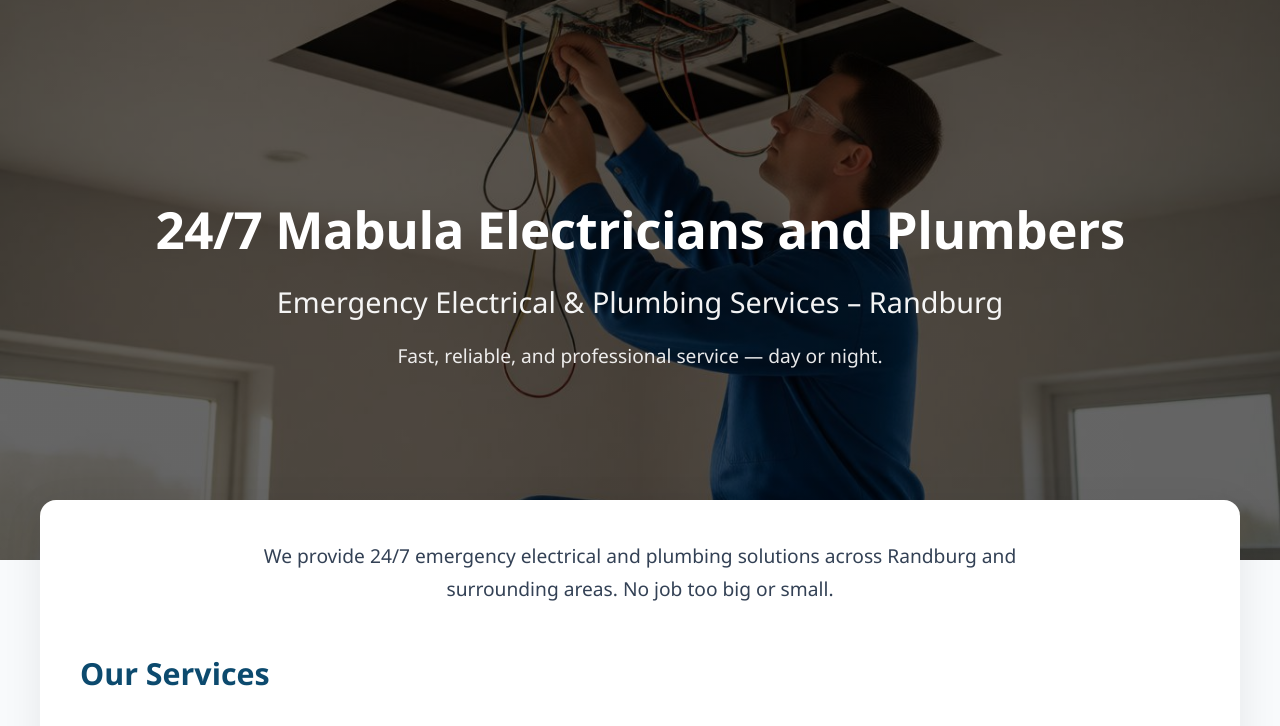
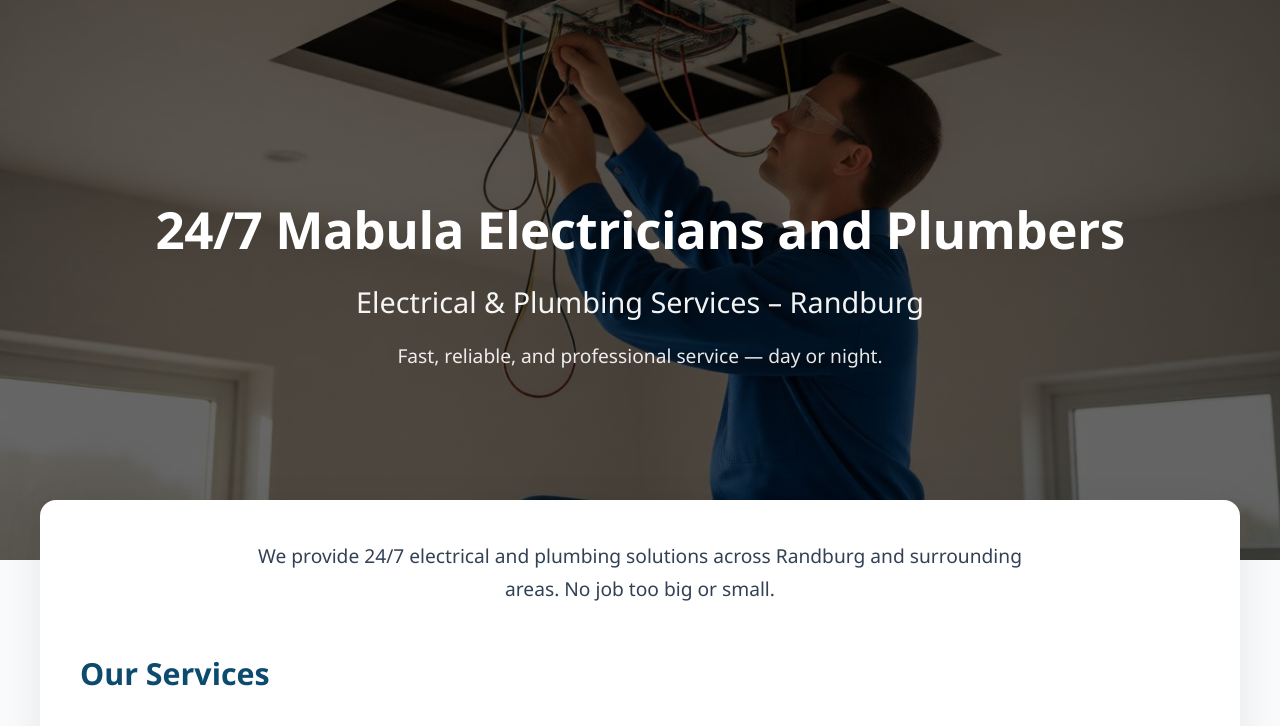
Before and after one commit to EyeofOdin/mabula247, a plain HTML site: page index.html in a window 1280 px wide. Shown: the top 726 px of the page. Drawn offline with Linux system fonts and the light colour scheme.

Commit message:
Update index.html

```diff
--- a/index.html
+++ b/index.html
@@ -94,14 +94,14 @@
   <header>
     <div class="hero-content">
       <h1>24/7 Mabula Electricians and Plumbers</h1>
-      <h2>Emergency Electrical & Plumbing Services – Randburg</h2>
+      <h2>Electrical & Plumbing Services – Randburg</h2>
       <p>Fast, reliable, and professional service — day or night.</p>
     </div>
   </header>
 
   <div class="container">
     <!-- Tagline -->
-    <p class="tagline">We provide 24/7 emergency electrical and plumbing solutions across Randburg and surrounding areas. No job too big or small.</p>
+    <p class="tagline">We provide 24/7 electrical and plumbing solutions across Randburg and surrounding areas. No job too big or small.</p>
 
     <!-- Services -->
     <div class="content-section">
```
